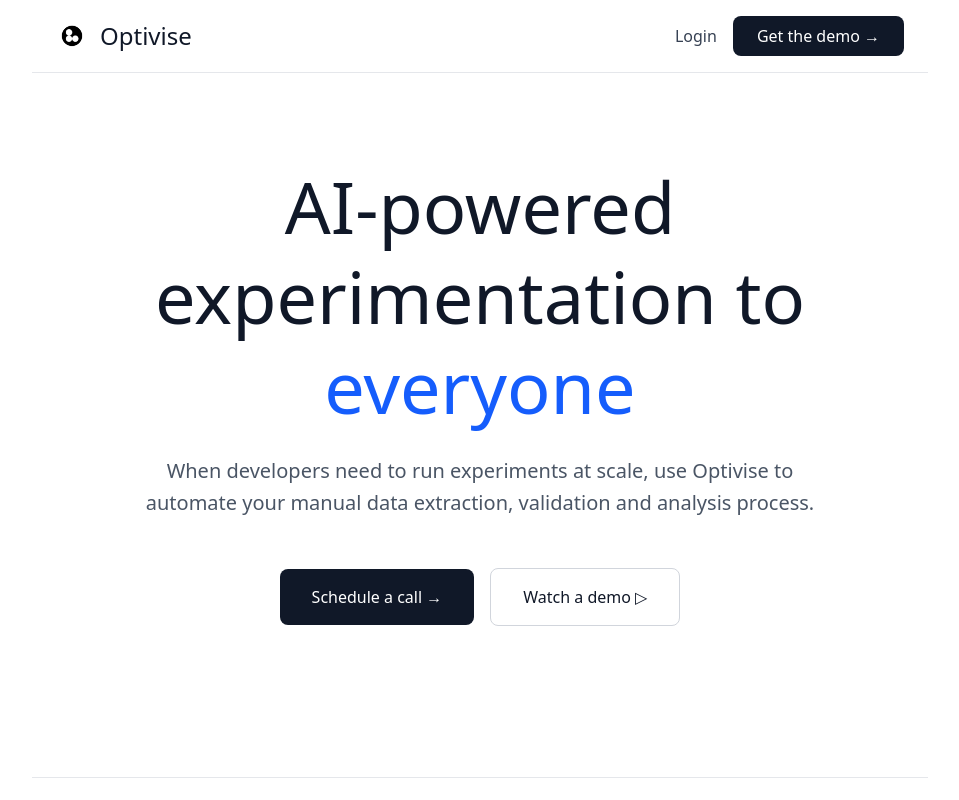
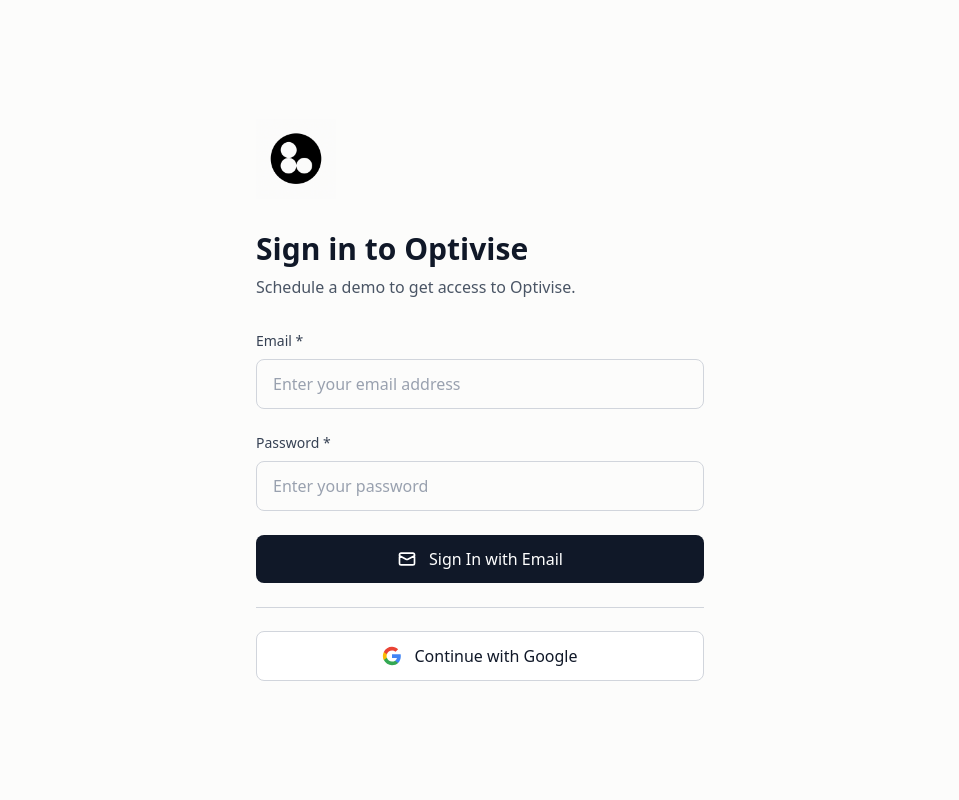
Before and after one commit to smoltafet/OptiviseWeb, a React (Create React App) app: page /login in a window 1280 px wide. Shown: the top 800 px of the page, without its empty margins (160-1119 px from the left). Built offline with nearby package versions, Linux system fonts and the light colour scheme.

Commit message:
login page added

```diff
--- a/package.json
+++ b/package.json
@@ -7,7 +7,7 @@
     "cra-template": "1.2.0",
     "react": "^19.0.0",
     "react-dom": "^19.0.0",
-    "react-router-dom": "^7.1.5",
+    "react-router-dom": "^7.9.4",
     "react-scripts": "5.0.1"
   },
   "scripts": {
--- a/src/App.js
+++ b/src/App.js
@@ -1,4 +1,5 @@
 import React from 'react';
+import { Routes, Route } from 'react-router-dom';
 import Hero from './components/Hero';
 import WhyUs from './components/WhyUs';
 import Footer from './components/Footer.jsx';
@@ -7,10 +8,11 @@
 import ExperimentationLifecycle from './components/ExperimentationLifecycle';
 import KeyBenefits from './components/KeyBenefits';
 import Newsletter from './components/Newsletter';
-function App() {
+import Login from './components/Login';
+
+function HomePage() {
   return (
     <div className="overflow-x-hidden">
-
       <div className="md:px-[15%] sm:px-3 gap-2">
         <Header />
         <Hero />
@@ -31,4 +33,13 @@
   );
 }
 
+function App() {
+  return (
+    <Routes>
+      <Route path="/" element={<HomePage />} />
+      <Route path="/login" element={<Login />} />
+    </Routes>
+  );
+}
+
 export default App;
--- a/src/components/Header.jsx
+++ b/src/components/Header.jsx
@@ -1,21 +1,22 @@
 import React from 'react';
+import { Link } from 'react-router-dom';
 
 const Header = () => {
   return (
     <header className="w-full z-50 sticky top-0 bg-white border-b border-gray-200">
       <div className="container mx-auto px-6 py-4 flex justify-between items-center">
-        <div className="flex items-center gap-3">
+        <Link to="/" className="flex items-center gap-3">
           <img src="/logo-transparent.png" alt="Optivise" className="w-8 h-8" />
           <h1 className="text-2xl font-medium text-gray-900">
             Optivise
           </h1>
-        </div>
+        </Link>
         <div className="flex items-center gap-4">
-          <a
-            href="/optivise"
+          <Link
+            to="/login"
             className="text-gray-700 hover:text-gray-900 font-medium">
             Login
-          </a>
+          </Link>
           <button className="bg-gray-900 text-white hover:bg-gray-800 font-medium rounded-lg px-6 py-2 cursor-pointer">
             Get the demo →
           </button>
--- /dev/null
+++ b/src/components/Login.js
@@ -0,0 +1,109 @@
+import React, { useState } from 'react';
+
+const Login = () => {
+  const [email, setEmail] = useState('');
+  const [password, setPassword] = useState('');
+
+  const handleEmailSubmit = (e) => {
+    e.preventDefault();
+    console.log('Email login:', { email, password });
+  };
+
+  const handleGoogleSubmit = (e) => {
+    e.preventDefault();
+    console.log('Google login');
+  };
+
+  return (
+        <div className="min-h-screen flex items-center justify-center py-12 px-4 sm:px-6 lg:px-8" style={{backgroundColor: '#fcfcfb'}}>
+      <div className="max-w-md w-full space-y-8">
+        {/* Logo */}
+        <div className="flex justify-start">
+          <img src="/logo.png" alt="Optivise" className="w-20 h-20" />
+        </div>
+
+        {/* Title */}
+        <div className="text-left">
+          <h2 className="text-3xl font-bold text-gray-900">
+            Sign in to Optivise
+          </h2>
+          <p className="mt-2 text-gray-600">
+            Schedule a demo to get access to Optivise.
+          </p>
+        </div>
+
+        {/* Form */}
+        <div className="space-y-6">
+          {/* Email Field */}
+          <div>
+            <label htmlFor="email" className="block text-sm font-medium text-gray-700 mb-2">
+              Email *
+            </label>
+            <input
+              id="email"
+              type="email"
+              value={email}
+              onChange={(e) => setEmail(e.target.value)}
+              placeholder="Enter your email address"
+              className="w-full px-4 py-3 border border-gray-300 rounded-lg focus:outline-none focus:ring-2 focus:ring-blue-500 focus:border-transparent placeholder-gray-400"
+              required
+            />
+          </div>
+
+          {/* Password Field */}
+          <div>
+            <label htmlFor="password" className="block text-sm font-medium text-gray-700 mb-2">
+              Password *
+            </label>
+            <input
+              id="password"
+              type="password"
+              value={password}
+              onChange={(e) => setPassword(e.target.value)}
+              placeholder="Enter your password"
+              className="w-full px-4 py-3 border border-gray-300 rounded-lg focus:outline-none focus:ring-2 focus:ring-blue-500 focus:border-transparent placeholder-gray-400"
+              required
+            />
+          </div>
+
+              {/* Buttons */}
+              <div className="space-y-4">
+                {/* Email Sign In Button */}
+                <button
+                  onClick={handleEmailSubmit}
+                  className="w-full bg-gray-900 text-white py-3 px-4 rounded-lg font-medium hover:bg-gray-800 transition-colors flex items-center justify-center gap-3"
+                >
+                  <svg className="w-5 h-5" fill="none" stroke="currentColor" viewBox="0 0 24 24">
+                    <path strokeLinecap="round" strokeLinejoin="round" strokeWidth={2} d="M3 8l7.89 4.26a2 2 0 002.22 0L21 8M5 19h14a2 2 0 002-2V7a2 2 0 00-2-2H5a2 2 0 00-2 2v10a2 2 0 002 2z" />
+                  </svg>
+                  Sign In with Email
+                </button>
+
+                {/* Separator Line */}
+                <div className="relative py-2">
+                  <div className="absolute inset-0 flex items-center">
+                    <div className="w-full border-t border-gray-300"></div>
+                  </div>
+                </div>
+
+                {/* Google Sign In Button */}
+                <button
+                  onClick={handleGoogleSubmit}
+                  className="w-full bg-white text-gray-900 py-3 px-4 rounded-lg font-medium border border-gray-300 hover:bg-gray-50 transition-colors flex items-center justify-center gap-3"
+                >
+              <svg className="w-5 h-5" viewBox="0 0 24 24">
+                <path fill="#4285F4" d="M22.56 12.25c0-.78-.07-1.53-.2-2.25H12v4.26h5.92c-.26 1.37-1.04 2.53-2.21 3.31v2.77h3.57c2.08-1.92 3.28-4.74 3.28-8.09z"/>
+                <path fill="#34A853" d="M12 23c2.97 0 5.46-.98 7.28-2.66l-3.57-2.77c-.98.66-2.23 1.06-3.71 1.06-2.86 0-5.29-1.93-6.16-4.53H2.18v2.84C3.99 20.53 7.7 23 12 23z"/>
+                <path fill="#FBBC05" d="M5.84 14.09c-.22-.66-.35-1.36-.35-2.09s.13-1.43.35-2.09V7.07H2.18C1.43 8.55 1 10.22 1 12s.43 3.45 1.18 4.93l2.85-2.22.81-.62z"/>
+                <path fill="#EA4335" d="M12 5.38c1.62 0 3.06.56 4.21 1.64l3.15-3.15C17.45 2.09 14.97 1 12 1 7.7 1 3.99 3.47 2.18 7.07l3.66 2.84c.87-2.6 3.3-4.53 6.16-4.53z"/>
+              </svg>
+              Continue with Google
+            </button>
+          </div>
+        </div>
+      </div>
+    </div>
+  );
+};
+
+export default Login;
```
Also changed, not shown: public/png-clipart-google-logo-computer-icons-google-logo-google-angle-logo.png (added), 1 other file (tests, documents, lock files or other folders).
